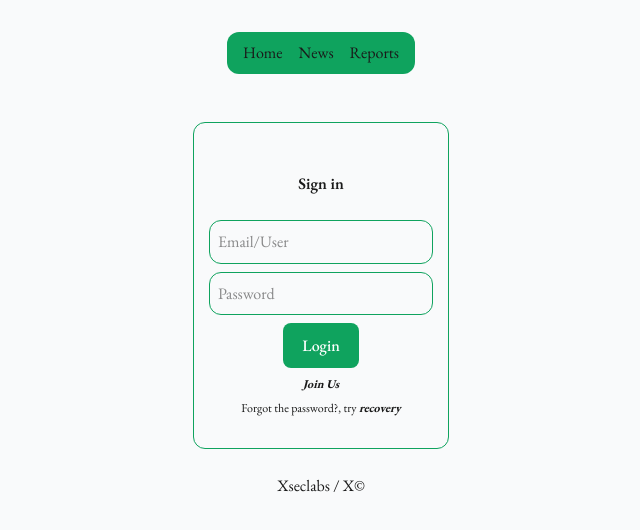
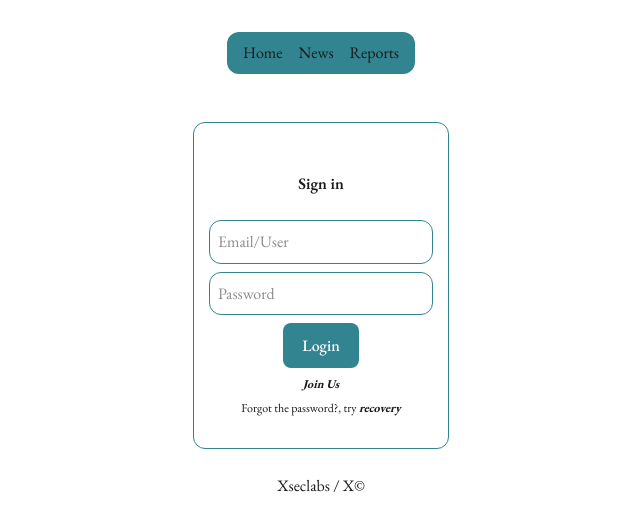
Before and after one commit to xscriptorcode/xseclabs, a Next.js app in the folder xseclabs/: page /login in a window 1280 px wide. Shown: the top 530 px of the page, without its empty margins (319-959 px from the left). Built offline with nearby package versions, Linux system fonts and the light colour scheme; no server answers.

Commit message:
update heme schemes

```diff
--- a/xseclabs/src/app/globals.css
+++ b/xseclabs/src/app/globals.css
@@ -8,26 +8,34 @@
   font-display: swap;
 }
 
+/*Themes*/
+
 :root {
-  --color-bg: #f9fafb;
+  --color-bg: #ffffff;
   --color-surface: #ffffff;
   --color-text: #1a1a1a;
-  --color-muted: #6b7280;
-  --color-primary: #0fa35e;
-  --color-primary-light: #34d399;
-  --color-accent: #f97316;
-  --color-border: #e5e7eb;
+  --color-muted: #595197;
+  --color-primary: #328490;
+  --color-primary-light: #b3ecf3;
+  --color-accent: #FC618D;
+  --color-border: #e0e0e0;
+
+  --color-success: #7BD88F;
+  --color-warning: #bdaa3c;
 }
 
 .dark {
-  --color-bg: #111827;
-  --color-surface: #1f2937;
+  --color-bg: #000000;
+  --color-surface: #1a1a1a;
   --color-text: #f9fafb;
-  --color-muted: #9ca3af;
-  --color-primary: #22c55e;
-  --color-primary-light: #4ade80;
-  --color-accent: #fb923c;
-  --color-border: #374151;
+  --color-muted: #948AE3;
+  --color-primary: #5AD4E6;
+  --color-primary-light: #7BDCF0;
+  --color-accent: #FC618D;
+  --color-border: #333333;
+
+  --color-success: #7BD88F;
+  --color-warning: #FCE566;
 }
 
 
```
